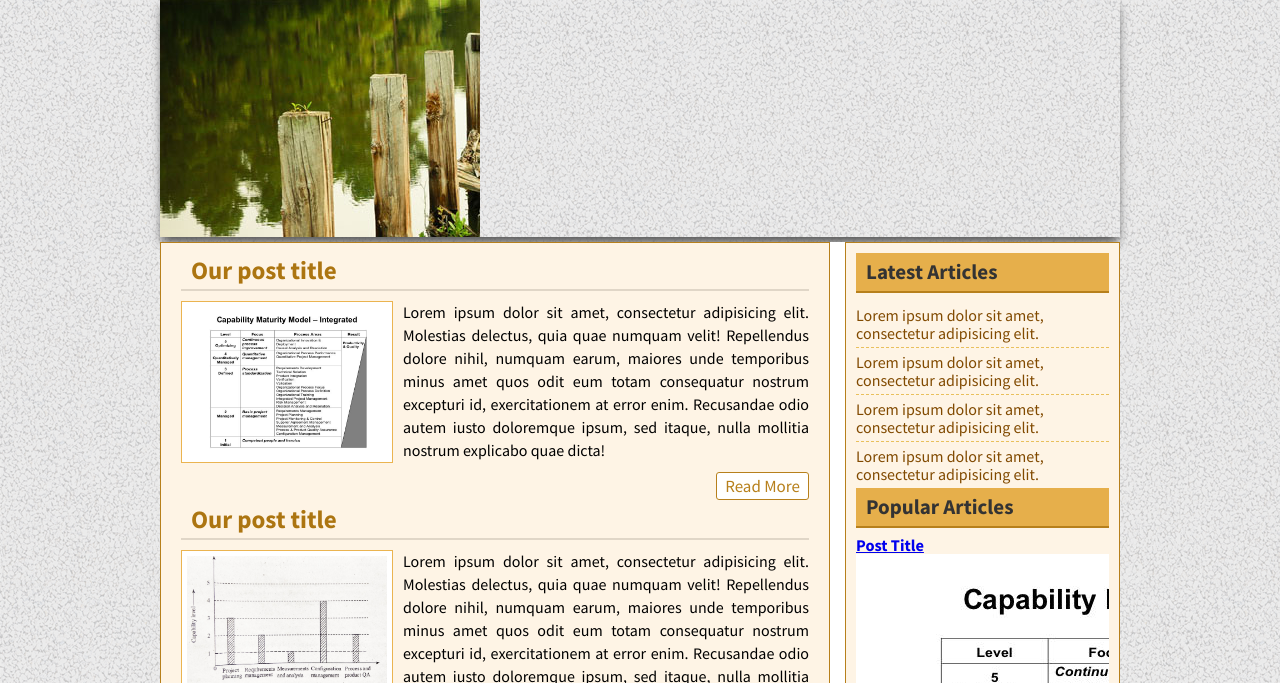
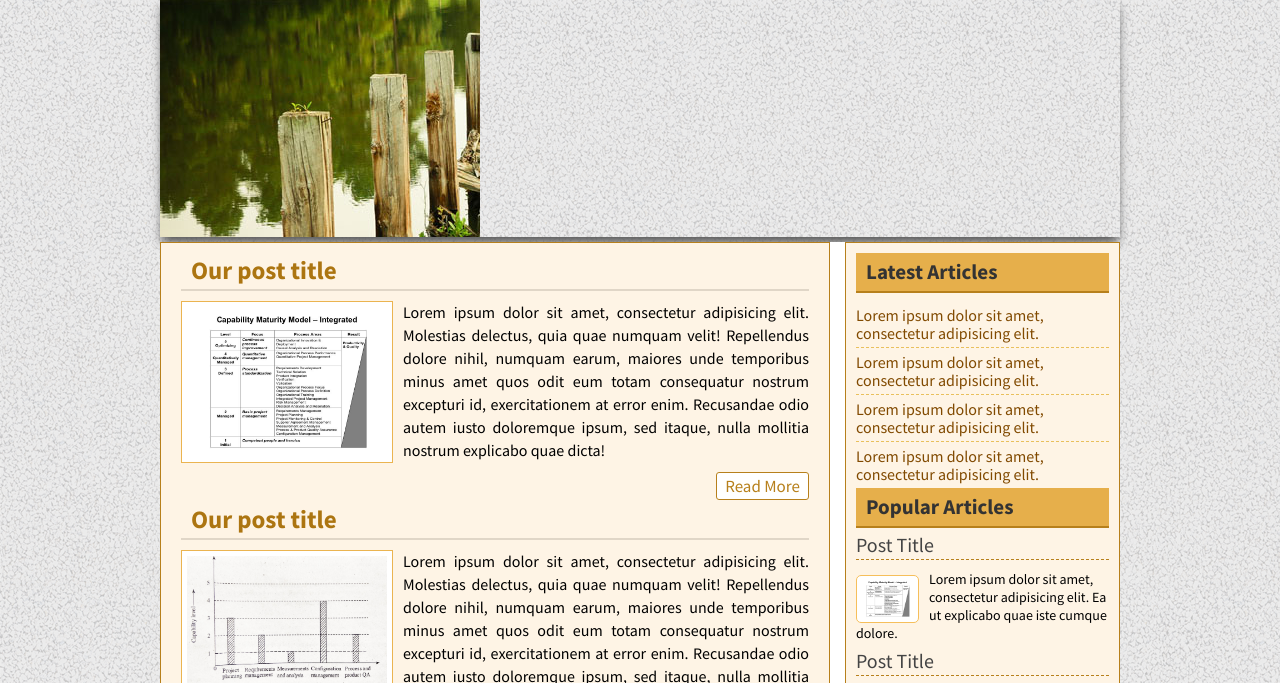
Before and after one commit to iamtasikul/Blog, a plain HTML site: page index.html in a window 1280 px wide. Shown: the part 113-796 px from the top of the page. Drawn offline with nearby package versions, Linux system fonts and the light colour scheme.

Commit message:
added css for popular post

```diff
--- a/style.css
+++ b/style.css
@@ -97,6 +97,16 @@ textarea{height: 110px;margin-bottom: 10px;padding: 5px;width: 300px;border: 1px
 
 .samesidebar ul li a:hover{color: #000000}
 
+.popular{}
+
+.popular h3{border-bottom: 1px dashed #b7801c;font-size: 20px;font-weight: normal;margin-bottom: 10px;padding-bottom: 5px}
+
+.popular h3 a{text-decoration: none;color: #444444}
+
+.popular img{background: #fff none repeat scroll 0 0;border: 1px solid #f6bf5b;border-radius: 5px;float: left;height: 40px;margin-right: 10px;margin-top: 5px;padding: 3px;width: 55px}
+
+.popular p{}
+
 .footersection{height: 90px;background: #b78016}
 
 .footermenu{margin-top: 25px;margin-bottom: 5px}
```
